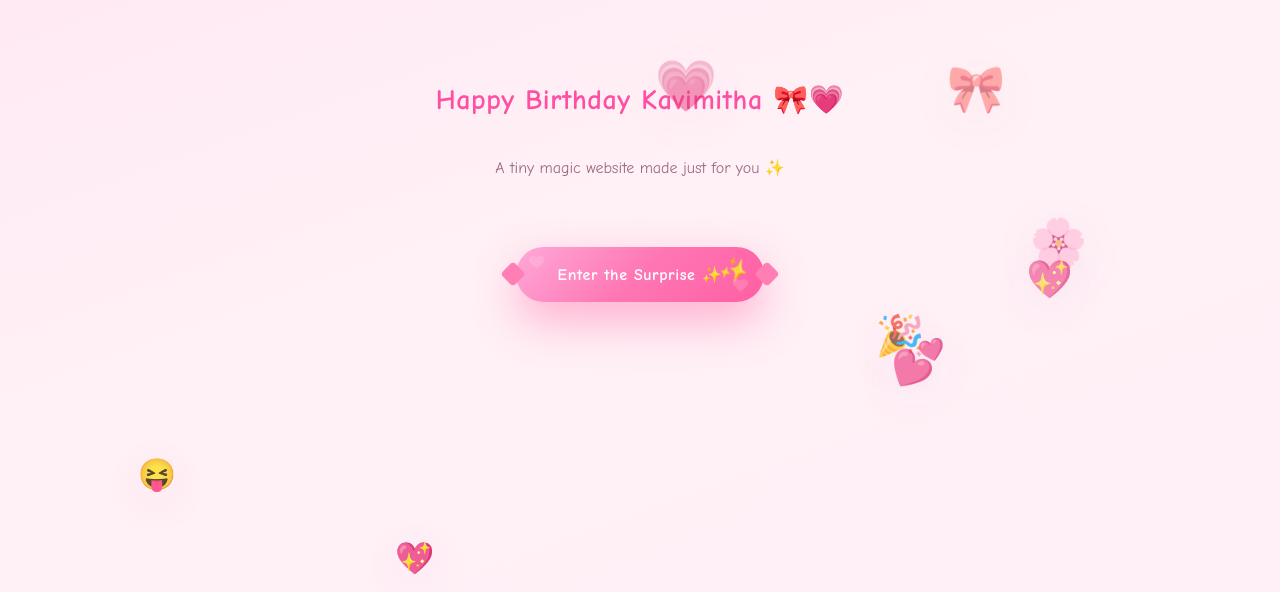
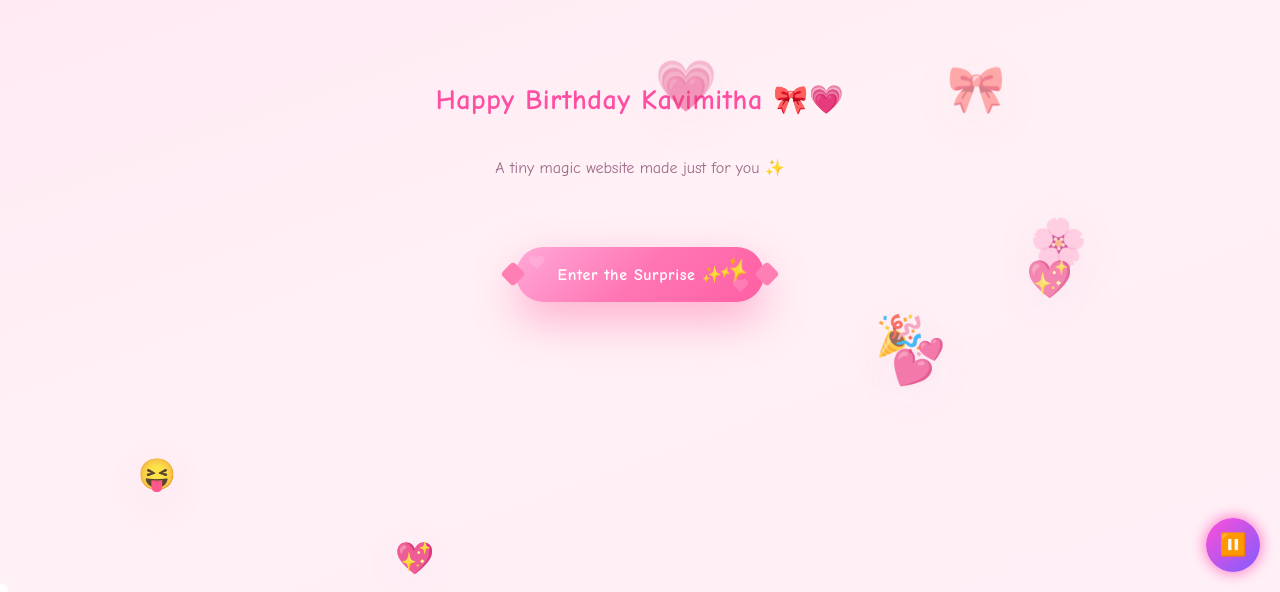
Before and after one commit to Kentaakakashi/Bday-, a plain HTML site: page index.html in a window 1280 px wide. Shown: the part 208-800 px from the top of the page. Drawn offline with Linux system fonts and the light colour scheme.

Commit message:
Update global.css

```diff
--- a/global.css
+++ b/global.css
@@ -466,3 +466,29 @@ body.beat-shock {
   transform: scale(1.01);
   filter: brightness(1.25) saturate(1.4) contrast(1.1);
 }
+
+#musicToggle{
+  position: fixed;
+  bottom: 20px;
+  right: 20px;
+  z-index: 99999;
+  width: 54px;
+  height: 54px;
+  border-radius: 50%;
+  border: none;
+  font-size: 22px;
+  cursor: pointer;
+  background: linear-gradient(135deg, #ff4fd8, #7f5cff);
+  color: white;
+  box-shadow: 0 0 15px rgba(255,0,150,.6);
+  transition: transform .2s ease, box-shadow .2s ease;
+}
+
+#musicToggle:hover{
+  transform: scale(1.1);
+  box-shadow: 0 0 25px rgba(255,0,150,.9);
+}
+
+#musicToggle:active{
+  transform: scale(.92);
+}
```
